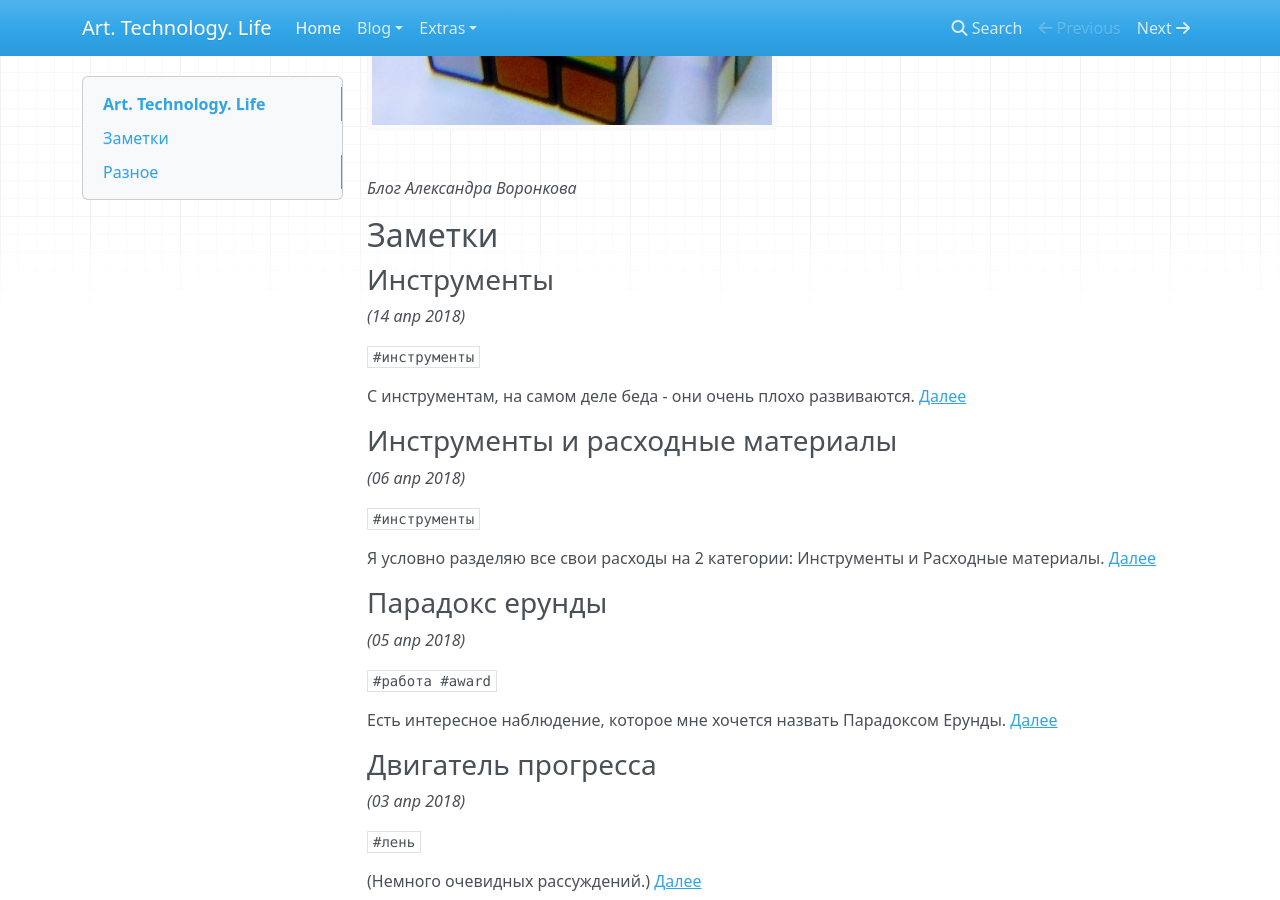
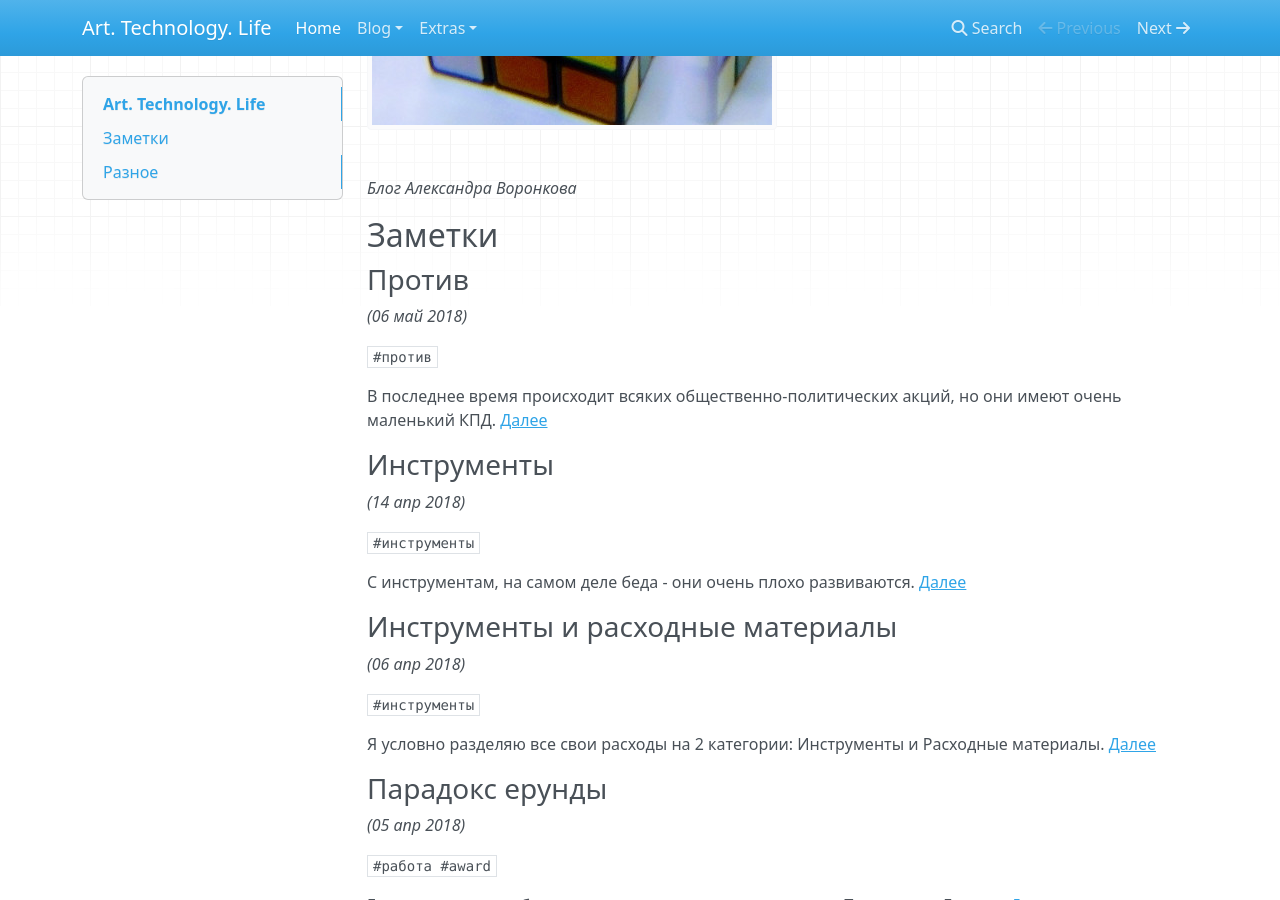
Before and after one commit to avoronkov/blog, an MkDocs documentation site: the page built from docs/index.md, in a window 1280 px wide and 900 px high, scrolled down 418 px. Built offline with MkDocs 1.6.1, drawn with Linux system fonts in a browser that asks for light colours; nearby versions of some CDN libraries; old or Windows-style settings are respelled for this version of MkDocs.

Commit message:
add note 9

```diff
--- a/docs/index.md
+++ b/docs/index.md
@@ -4,6 +4,14 @@
 
 *Блог Александра Воронкова*
 ## Заметки
+### Против
+_(06 май 2018)_
+
+`#против`
+
+В последнее время происходит всяких общественно-политических акций, но они имеют очень маленький КПД.
+[Далее](/2018/2018-05-06_01_protiv/)
+
 ### Инструменты
 _(14 апр 2018)_
 
--- a/mkdocs.yml
+++ b/mkdocs.yml
@@ -10,6 +10,7 @@ pages:
         - 'Парадокс ерунды (6)': 2018/2018-04-05_01_Paradoks_erundy.md
         - 'Инструменты и расходные материалы (7)': 2018/2018-04-06_01_Instrumenty_i_rasxodnye_materialy.md
         - 'Инструменты (8)': 2018/2018-04-14_01_Instrumenty.md
+        - 'Против (9)': 2018/2018-05-06_01_protiv.md
     - Extras:
         - 'Заметки с Codefest 2018':
             - 'Заметки с Codefest 2018': codefest2018.md
```
Also changed, not shown: docs/2018/2018-05-06_01_protiv.md (added, +38 -0 lines).
